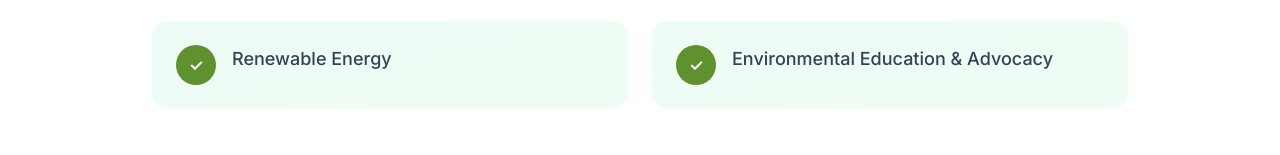
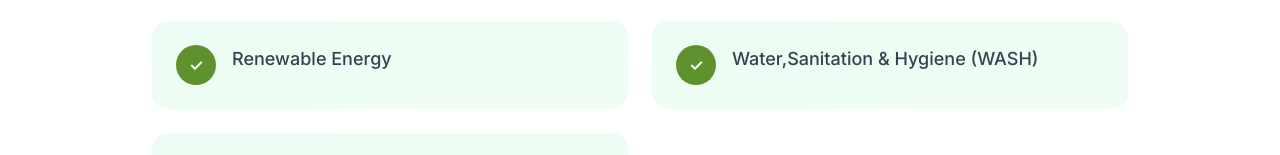
Before and after one commit to Abasifreke01/ecoalliance, a website: page index.html in a window 1280 px wide. Shown: the part 2660-2815 px from the top of the page. Drawn offline with nearby package versions, Linux system fonts and the light colour scheme.

Commit message:
feat: add WASH section to thematic areas

```diff
--- a/index.html
+++ b/index.html
@@ -363,6 +363,20 @@
             </div>
             <p class="text-gray-700 font-medium text-lg">
               Renewable Energy
+            </p>
+          </div>
+          <div
+            class="flex items-start gap-4 p-6 rounded-2xl bg-gradient-to-br from-emerald-50 to-green-50 card-hover"
+            data-aos="fade-up"
+            data-aos-delay="500"
+          >
+            <div
+              class="w-10 h-10 bg-[#5F922E] rounded-full flex items-center justify-center text-white font-bold flex-shrink-0"
+            >
+              ✓
+            </div>
+            <p class="text-gray-700 font-medium text-lg">
+              Water,Sanitation & Hygiene (WASH)
             </p>
           </div>
           <div
```
